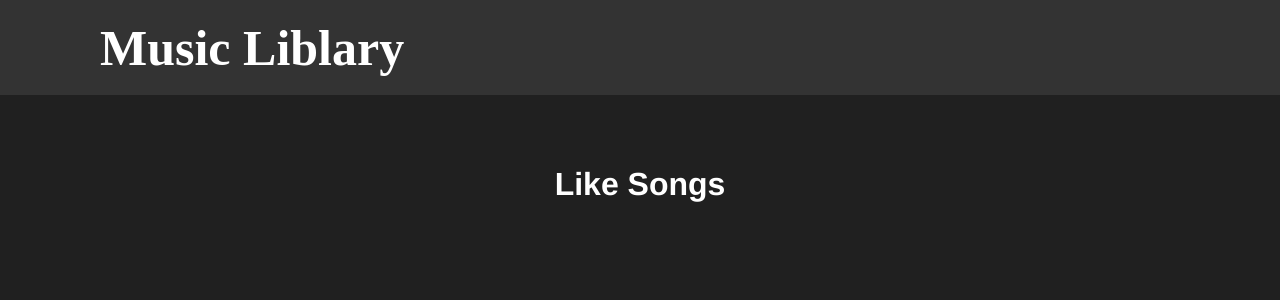
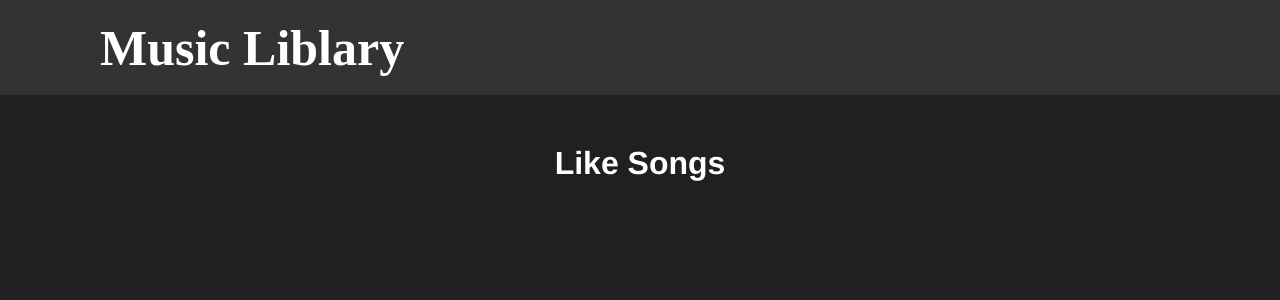
Before and after one commit to ShunyaKato/shun.k0829-gmail.com, a Vue app: page /like in a window 1280 px wide. Shown: the top 300 px of the page. Built offline with nearby package versions, Linux system fonts and the light colour scheme.

Commit message:
add like delete function

```diff
--- a/package.json
+++ b/package.json
@@ -24,7 +24,8 @@
     "vue-property-decorator": "^8.3.0",
     "vue-router": "^3.1.5",
     "vue-scrollto": "^2.17.1",
-    "vuex": "^3.1.2"
+    "vuex": "^3.1.2",
+    "vuex-persistedstate": "^3.0.1"
   },
   "devDependencies": {
     "@types/jest": "^24.0.19",
--- a/src/components/Slider.vue
+++ b/src/components/Slider.vue
@@ -21,7 +21,7 @@
         <button
           class="coverflow__swiper__content__button"
           type="button"
-          @click="toggleLike(pickSong.image, pickSong.title, pickSong.link, pickSong.id)"
+          @click="toggleLike(pickSong.image, pickSong.title, pickSong.link, pickSong.id, pickSong.isLiked)"
         >{{toggleButtonText(pickSong.isLiked)}}</button>
       </swiper-slide>
       <div class="swiper-button-prev" slot="button-prev"></div>
@@ -74,12 +74,19 @@ export default class Slider extends Vue {
     return isLiked ? "お気に入り解除" : "お気に入り登録";
   }
 
-  toggleLike(image: string, title: string, link: string, id: number) {
+  toggleLike(
+    image: string,
+    title: string,
+    link: string,
+    id: number,
+    isLiked: boolean
+  ) {
     this.$store.commit("toggleLikeSongs", {
       image: image,
       title: title,
       link: link,
-      id: id
+      id: id,
+      isLiked: isLiked
     });
   }
 }
@@ -99,7 +106,7 @@ export default class Slider extends Vue {
   &__swiper {
     height: 100%;
     width: 100%;
-    padding: 50px 0 100px;
+    padding: 50px 0 120px;
     &__content {
       display: flex;
       flex-direction: column;
--- a/src/store/index.ts
+++ b/src/store/index.ts
@@ -1,7 +1,7 @@
 import Vue from 'vue'
 import Vuex from 'vuex'
 import { fetchApi } from '@/utils/index'
-
+// import createPersistedState from "vuex-persistedstate";
 Vue.use(Vuex)
 
 export default new Vuex.Store({
@@ -30,13 +30,20 @@ export default new Vuex.Store({
       state.pickSongs = [];
     },
     toggleLikeSongs(state: any, likeSongObject: any) {
+
+      if (!likeSongObject.isLiked) {
         state.likeSongs.unshift({
           image: likeSongObject.image,
           title: likeSongObject.title,
           link: likeSongObject.link,
           id: likeSongObject.id,
-        isLiked: !likeSongObject.isLiked
+          isLiked: true
         })
+      } else {
+        const newLikeSongs = state.likeSongs.filter((likeSong: any) => likeSong.id !== likeSongObject.id)
+        state.likeSongs = newLikeSongs;
+      }
+
       const newPickSongs = state.pickSongs.map((pickSong: any) => {
         if (pickSong.id === likeSongObject.id) {
           pickSong.isLiked = !pickSong.isLiked;
@@ -64,4 +71,5 @@ export default new Vuex.Store({
       commit("pickRandomSongs");
     }
   },
+  // plugins: [createPersistedState()]
 })
--- a/src/views/Like.vue
+++ b/src/views/Like.vue
@@ -1,13 +1,14 @@
 <template>
   <div>
     <Header :isFixed="isFixed" />
-    <div class="like">
-      <h1 class="like__title">Like Songs</h1>
+    <h1 class="title">Like Songs</h1>
+    <div class="like" v-if="likeSongs && likeSongs.length > 0">
       <div class="like__content" v-for="(likeSong, index) in likeSongs" :key="index">
         <a class="like__content__link" :href="likeSong.link">
           <img class="like__content__link__image" :src="likeSong.image" alt="coverImage" />
         </a>
         <p class="like__content__title">{{likeSong.title}}</p>
+        <button class="like__content__button">削除</button>
       </div>
     </div>
   </div>
@@ -33,19 +34,25 @@ export default class Like extends Vue {
 </script>
 
 <style lang="scss" scoped>
+.title {
+  color: #ffffff;
+  margin: 50px 0 20px;
+}
 .like {
   color: #ffffff;
-  display: grid;
+  display: flex;
+  justify-content: center;
   max-width: 1080px;
   margin: 50px auto;
-  grid-template-columns: repeat(5, 200px);
-  column-gap: 20px;
-  row-gap: 20px;
-
-  &__title {
-    grid-column: 1/6;
-  }
+  flex-wrap: wrap;
+  // grid-template-columns: repeat(5, 200px);
+  // column-gap: 20px;
+  // row-gap: 20px;
   &__content {
+    margin: 0 10px;
+    display: flex;
+    flex-direction: column;
+    align-items: center;
     &__link {
       display: block;
       &__image {
@@ -54,7 +61,23 @@ export default class Like extends Vue {
     }
     &__title {
       font-size: 18px;
+      max-width: 180px;
+      margin: 0;
+      text-align: center;
     }
   }
 }
+
+@media (max-width: 1080px) {
+  .title {
+    margin-top: 100px;
+  }
+  // .like {
+  //   display: flex;
+  //   margin: 0 20px;
+  //   &__content {
+  //     margin: 0 10px;
+  //   }
+  // }
+}
 </style>
```
Also changed, not shown: 1 other file (tests, documents, lock files or other folders). Lines whose indentation alone changed are shown as unchanged.
